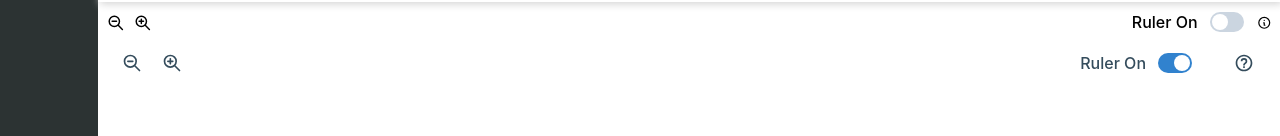
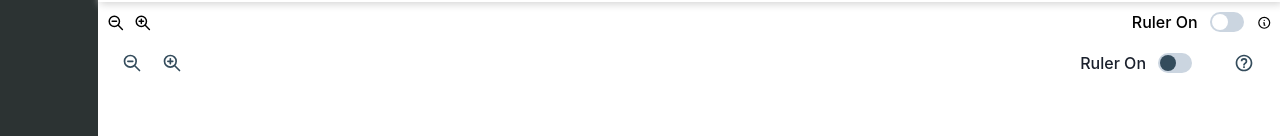
Before and after one commit to courtcanva/cc-app, a Next.js app: page / in a window 1280 px wide. Shown: the part 560-696 px from the top of the page. Built offline with nearby package versions, Linux system fonts and the light colour scheme.

Commit message:
feat: cc-0015 change the switch background and icon color

```diff
--- a/src/components/EditorFooter/index.tsx
+++ b/src/components/EditorFooter/index.tsx
@@ -1,6 +1,7 @@
-import { Box, Flex, IconButton, FormControl, Switch, FormLabel } from "@chakra-ui/react";
+import { Box, Flex, IconButton, FormControl, Switch, FormLabel, Checkbox } from "@chakra-ui/react";
 import { HiOutlineZoomOut, HiOutlineZoomIn } from "react-icons/hi";
 import { BiHelpCircle } from "react-icons/bi";
+import { ContainerFooter } from "../PriceBar/styles";
 
 const EditorFooter = () => {
   return (
@@ -29,10 +30,12 @@ const EditorFooter = () => {
       </Box>
       <Flex gap={8}>
         <FormControl display="flex" alignItems="center">
-          <FormLabel htmlFor="ruler-swith-btn" mb="0" color="brand.primary">
+          <FormLabel htmlFor="ruler-swith-btn" mb="0">
             Ruler On
           </FormLabel>
-          <Switch id="email-alerts" color="brand.secondary" isChecked />
+          <Switch id="email-alerts" colorScheme="footerSwitch" sx={{"span:first-child":{
+            bgColor:"brand.primary",
+          }}}/>
         </FormControl>
         <IconButton
           aria-label="Forward edit"
--- a/src/styles/theme.ts
+++ b/src/styles/theme.ts
@@ -28,13 +28,16 @@ const colors = {
   },
   fontcolor:{
     primary : "#C8C5C5",
-  }
+  },
+  footerSwitch:{
+    500:"#8FE9C3",
+  },
 };
 
 const components = {
   Button: { ...buttonStyles },
 };
 
-const theme = extendTheme({ colors, config, styles, components });
+const theme = extendTheme({ colors, config, styles, components});
 
 export default theme;
```
